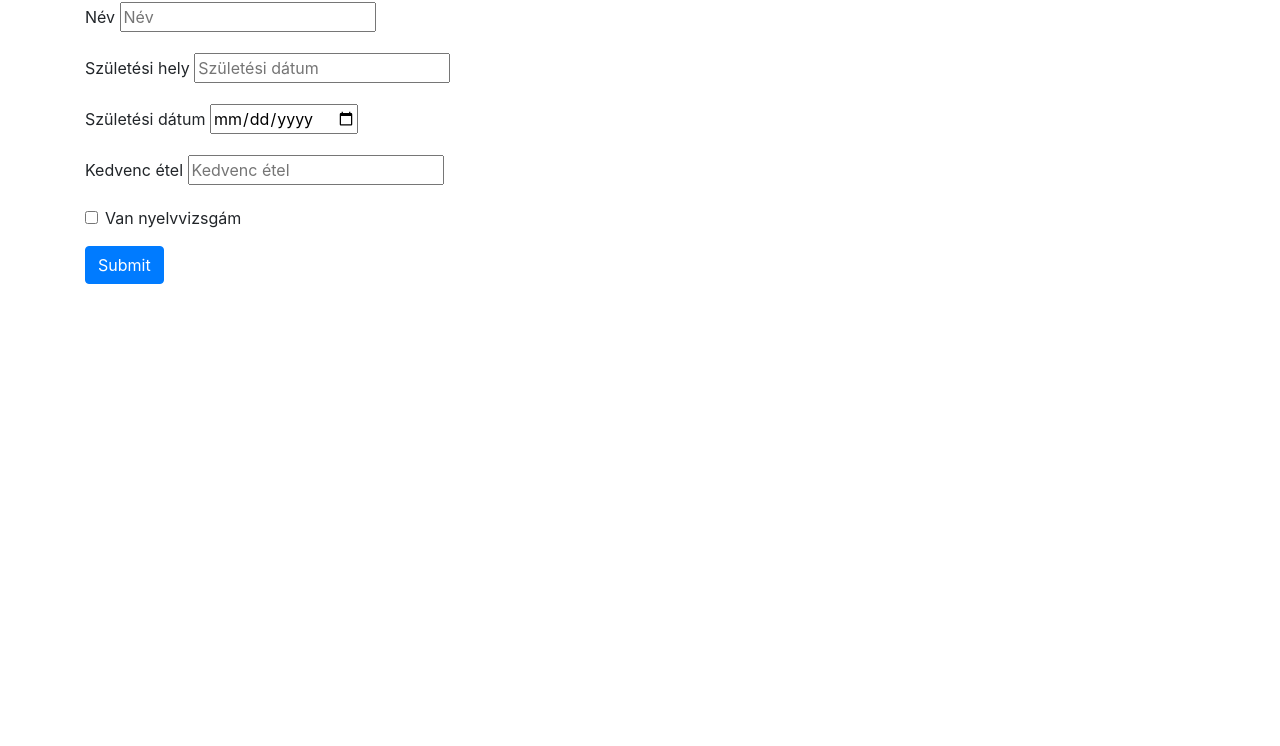
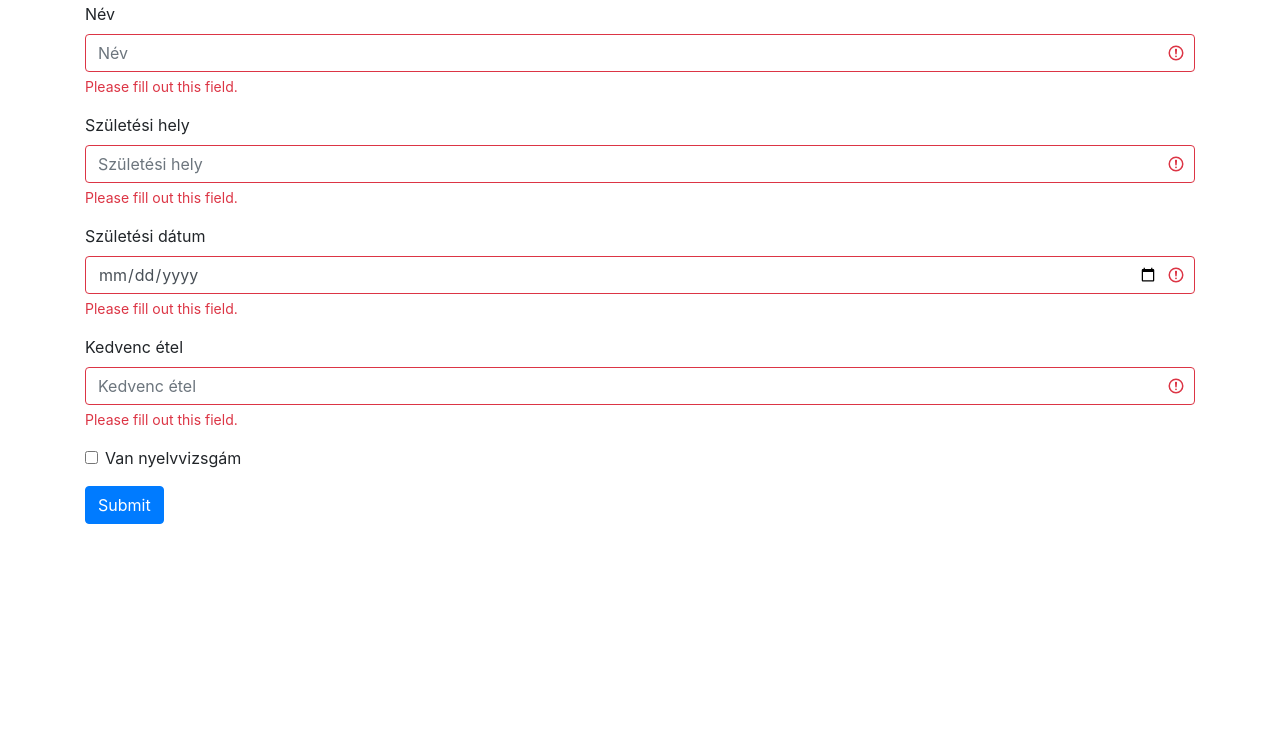
Before and after one commit to HalalMalac11/Nice-Glock, a plain HTML site: page index.html in a window 1280 px wide. Shown: the part 54-800 px from the top of the page. Drawn offline with nearby package versions, Linux system fonts and the light colour scheme.

Commit message:
Alert added

```diff
--- a/index.html
+++ b/index.html
@@ -13,22 +13,30 @@
 <body>
     <div class="container">
         <h1>Test form</h1>
-        <form>
+        <form class="was-validated">
             <div class="form-group">
                 <label for="name">Név</label>
-                <input id="name" name="name" type="text" placeholder="Név">
+                <input id="name" name="name" type="text" placeholder="Név" class="form-control" required>
+                <div class="valid-feedback">Valid.</div>
+                <div class="invalid-feedback">Please fill out this field.</div>
             </div>
             <div class="form-group">
                 <label for="birthPlace">Születési hely</label>
-                <input id="birthPlace" name="birthPlace" type="text" placeholder="Születési dátum">
+                <input id="birthPlace" name="birthPlace" type="text" placeholder="Születési hely" class="form-control" required>
+                <div class="valid-feedback">Valid.</div>
+                <div class="invalid-feedback">Please fill out this field.</div>
             </div>
             <div class="form-group">
                 <label for="birthDate">Születési dátum</label>
-                <input type="date" name="birthDate" id="birthDate">
+                <input type="date" name="birthDate" id="birthDate" class="form-control" required>
+                <div class="valid-feedback">Valid.</div>
+                <div class="invalid-feedback">Please fill out this field.</div>
             </div>
             <div class="form-group">
                 <label for="favFood">Kedvenc étel</label>
-                <input type="text" name="favFood" id="favFood" placeholder="Kedvenc étel">
+                <input type="text" name="favFood" id="favFood" placeholder="Kedvenc étel" class="form-control" required>
+                <div class="valid-feedback">Valid.</div>
+                <div class="invalid-feedback">Please fill out this field.</div>
             </div>
             <div class="form-group form-check">
                 <label class="form-check-label">
```
